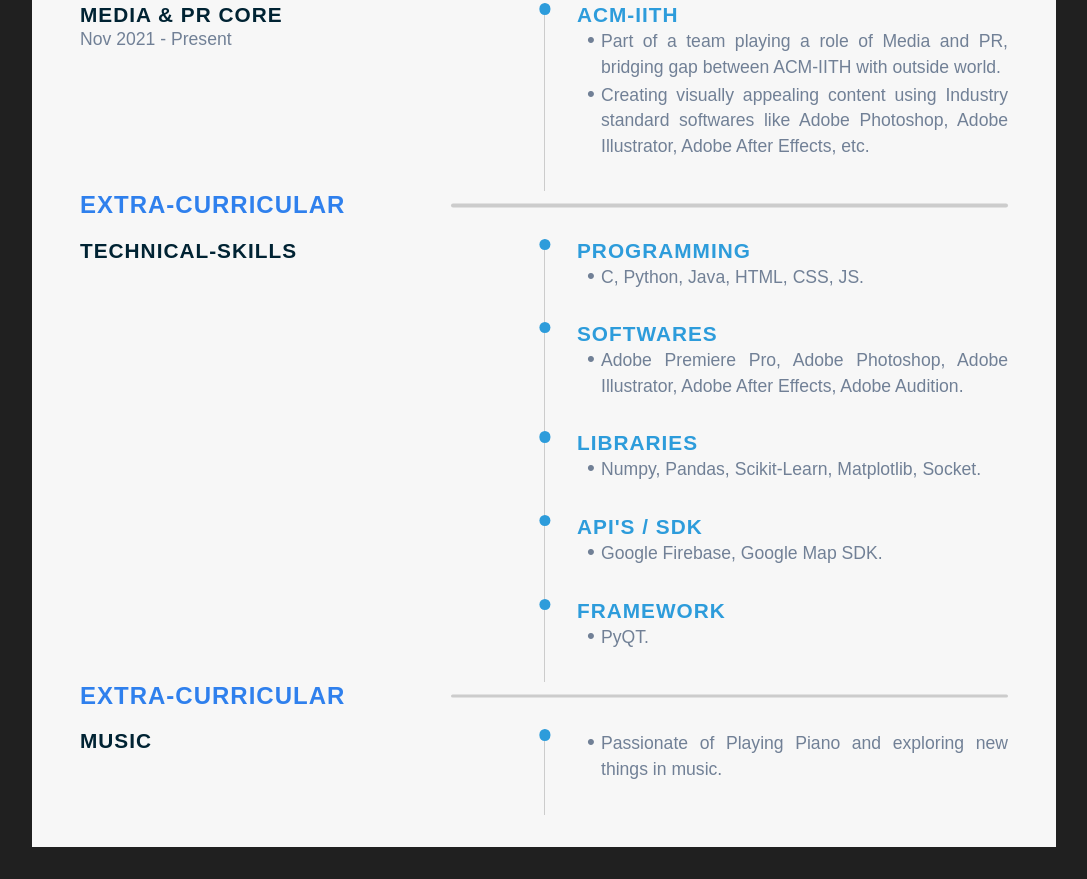
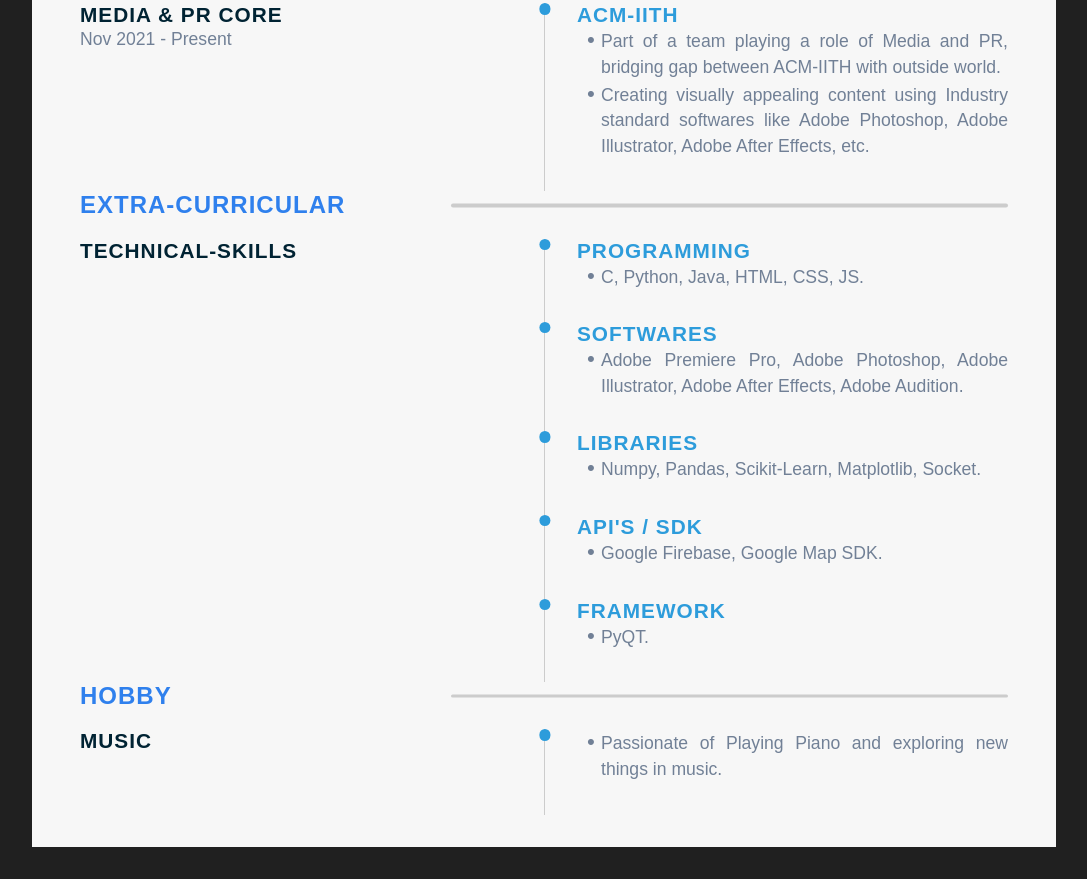
Before and after one commit to heet-1011/resume, a plain HTML site: page index.html in a window 1280 px wide. Shown: the part 2067-2946 px from the top of the page, without its empty margins (96-1183 px from the left). Drawn offline with nearby package versions, Linux system fonts and the light colour scheme; no server answers.

Commit message:
Update index.html

```diff
--- a/index.html
+++ b/index.html
@@ -232,7 +232,7 @@
                     </div>
                 </section>
                 <section class="hobby">
-                    <h2 class="right-title">Extra-Curricular</h2>
+                    <h2 class="right-title">Hobby</h2>
                     <div class="timeline">
                         <div class="left-tl-content">
                             <h5 class="tl-title">Music</h5>
```
